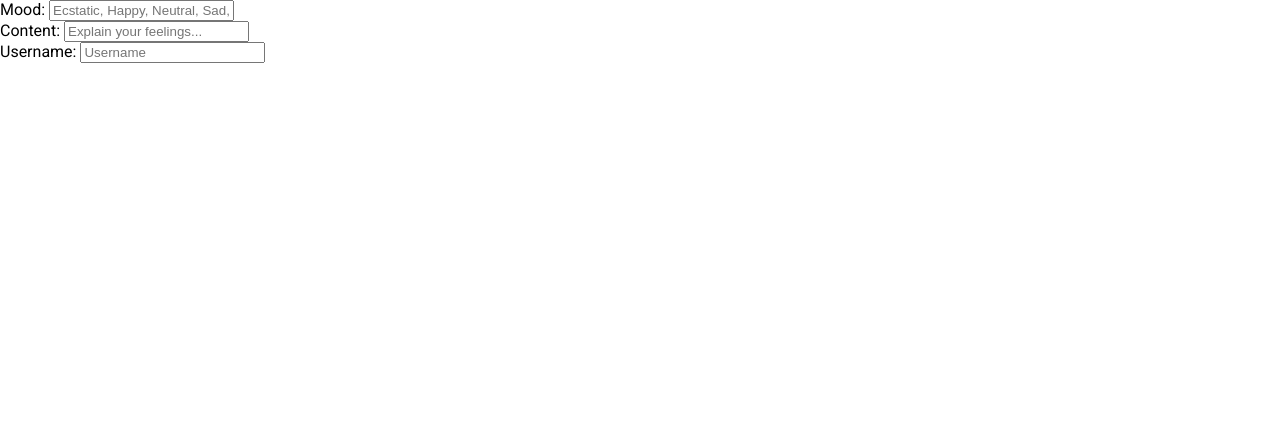
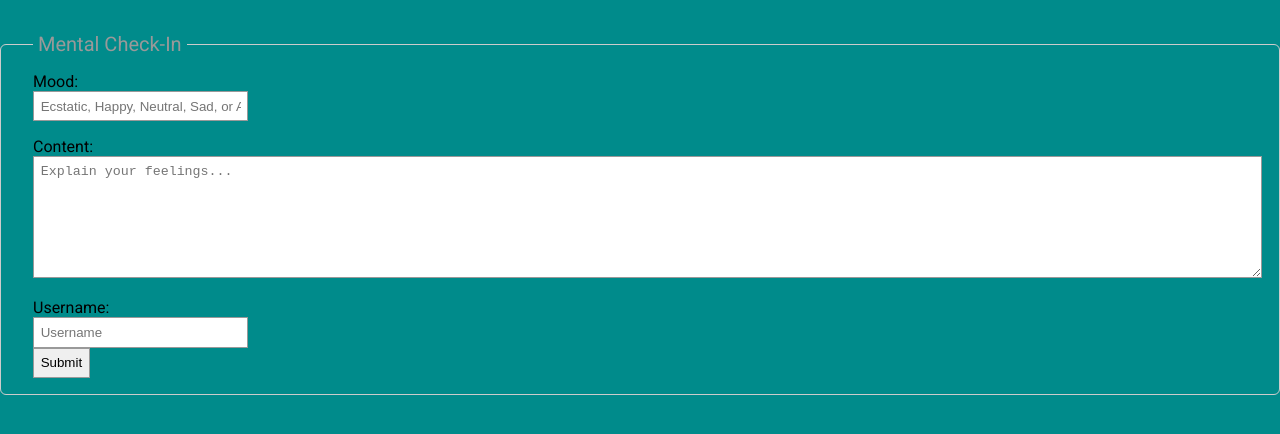
Before and after one commit to Bifeobu/Ifeobu_Beverly_StudyApp_Capstone, a React (Vite) app: page /check-in in a window 1280 px wide. Shown: the top 434 px of the page. Built offline with nearby package versions, Linux system fonts and the light colour scheme; a web font is replaced by a local one.

Commit message:
checkup page

```diff
--- a/src/components/pages/checkup/CheckUppage.css
+++ b/src/components/pages/checkup/CheckUppage.css
@@ -1,3 +1,52 @@
 body {
+    background-color: darkcyan;
+}
 
+fieldset {
+    margin: 2em 0;
+    padding: 1em 2em;
+    border: solid 1px #ccc;
+    border-radius: 6px;
+    min-width: 200px;
 }
+
+legend {
+    font-size: 1.25em;
+    padding: 0 .25em;
+    color: #999;
+}
+
+label {
+    display: block;
+    margin-top: 1em;
+}
+
+label:first-of-type {
+    margin-top: 0;
+}
+
+input {
+    padding: .5em;
+    border: solid 1px #999;
+}
+
+input[type="text"] {
+    width: 15em;
+}
+
+textarea {
+    min-height: 8em;
+    min-width: 100%;
+    padding: .5em;
+    border: solid 1px #999;
+}
+
+/* input[type="submit"] {
+    padding: .5em 1em;
+    border-radius: 6px;
+    background-color: #333;
+    color: #fff;
+    font-family: 'Lato', sans-serif;
+    font-size: .8em;
+    margin-top: 2em;
+} */
--- a/src/components/pages/checkup/CheckUppage.jsx
+++ b/src/components/pages/checkup/CheckUppage.jsx
@@ -50,12 +50,19 @@ function CheckUppage({ checkForm, setCheckForm, BASE_URL }) {
     return (
         <div className="formContainer">
             <form onSubmit={handleSubmit} className='checkForm'>
-                Mood: <input type="text" ref={moodRef} placeholder='Ecstatic, Happy, Neutral, Sad, or Angry?' />
-                <br />
-                Content: <input type="text" ref={conRef} placeholder='Explain your feelings...' />
-                <br />
-                Username: <input type="text" ref={nameRef} placeholder='Username' />
-                <br />
+                <fieldset>
+                    <legend>Mental Check-In</legend>
+                    <label>Mood:</label>
+                    <input type="text" id='mood' ref={moodRef} placeholder='Ecstatic, Happy, Neutral, Sad, or Angry?' />
+                    <br />
+                    <label>Content:</label>
+                    <textarea type="text" id='content' ref={conRef} placeholder='Explain your feelings...' />
+                    {/* <textarea id='content1'></textarea> */}
+                    <br />
+                    <label>Username:</label><input type="text" id='name' ref={nameRef} placeholder='Username' />
+                    <br />
+                    <input type="submit" value="Submit" />
+                </fieldset>
             </form>
         </div>
     )
```
